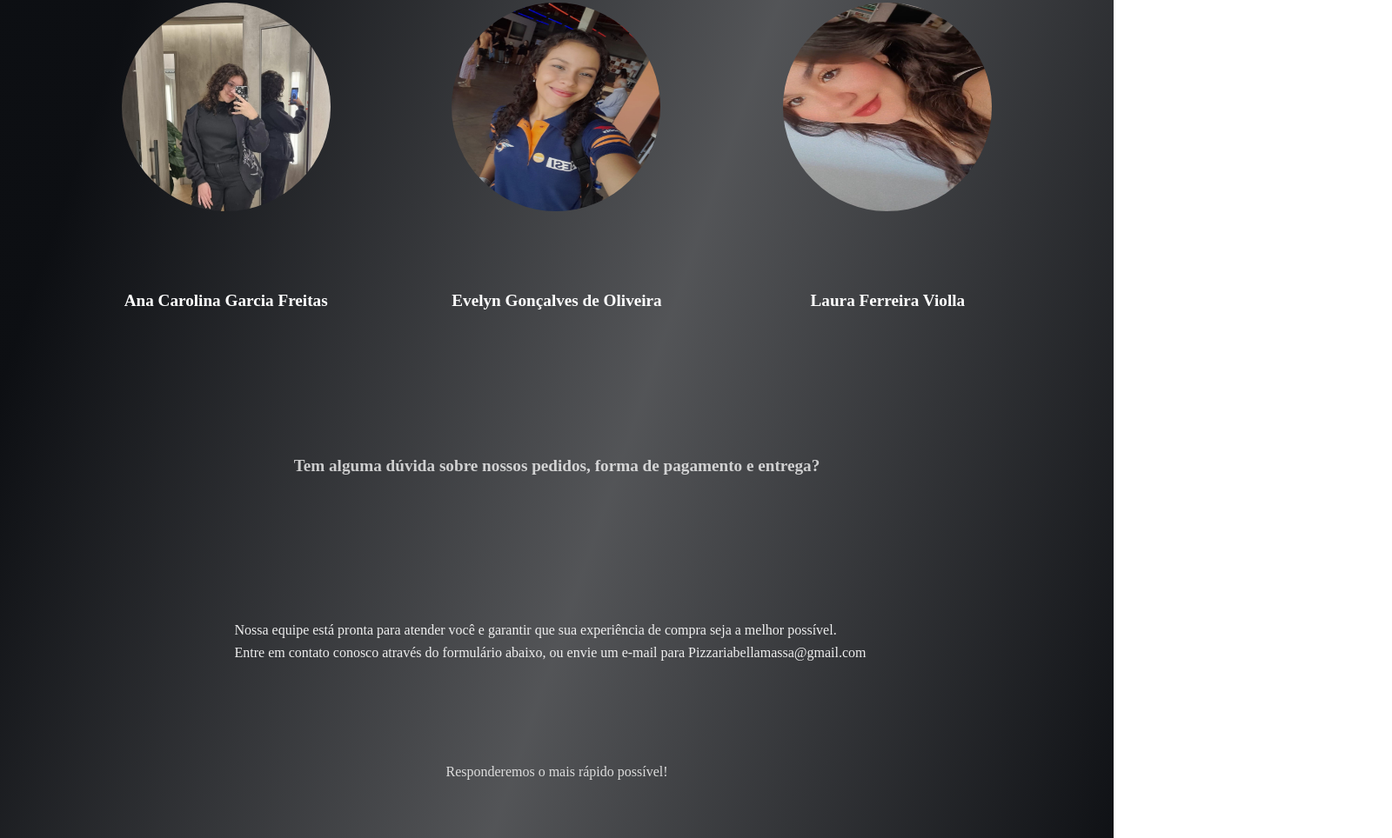
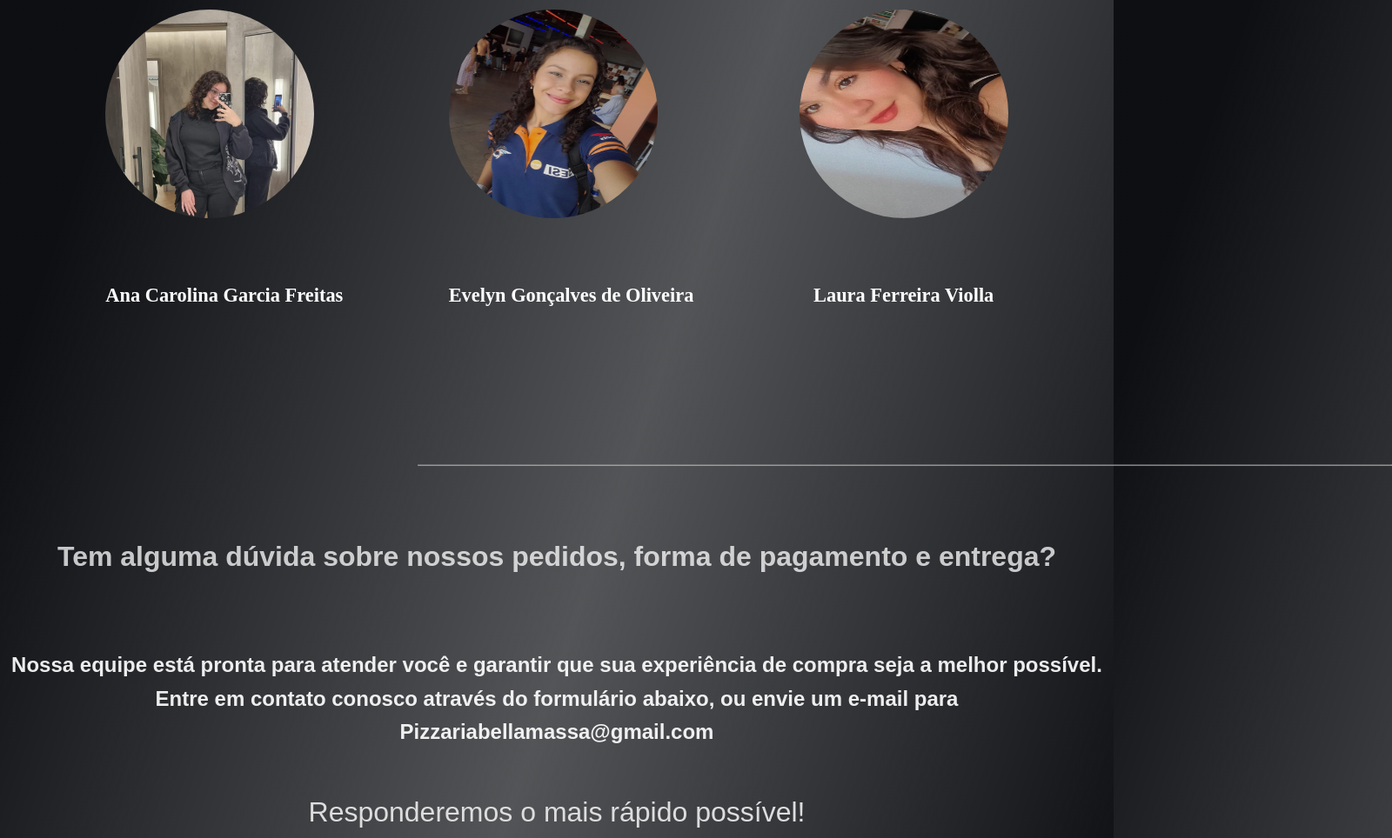
Before and after one commit to EvelynOliveira1200/BellaMassa-Pizzaria, a plain HTML site: page pages/contato.html in a window 1280 px wide. Shown: the part 479-1443 px from the top of the page at 87% size, 1600 px wide, since content can reach past the window. Drawn offline with Linux system fonts and the light colour scheme; a web font is replaced by a local one.

Commit message:
feat: ajustes_evelyn page contato

```diff
--- a/css/contato.css
+++ b/css/contato.css
@@ -1,4 +1,31 @@
 @import url('https://fonts.googleapis.com/css2?family=Cinzel:wght@550&display=swap');
+@import url('https://fonts.googleapis.com/css2?family=Afacad+Flux:wght@100..1000&family=Manrope:wght@200..800&display=swap');
+
+
+
+:root{
+  --cor-texto: #ffffff;
+  --background: #293038
+  --background-header: #020c1571;
+  --texto-header: #F6F6F8;
+  --transicao-header: #fcf9d8;
+}
+
+
+.cinzel {
+  font-family: "Cinzel", serif;
+  font-optical-sizing: auto;
+  font-weight: 550;
+  font-style: normal;
+}
+
+.afacad-flux {
+  font-family: "Afacad Flux", sans-serif;
+  font-optical-sizing: auto;
+  font-weight: 300;
+  font-style: normal;
+  font-variation-settings: "slnt" 0;
+}
 
 * {
     margin: 0;
@@ -31,17 +58,6 @@ h1 {
     text-decoration: none;
     border: none;
 }
-
-  p {
-    font-family: "Cinzel", serif;
-    font-weight: 400;
-    font-size: medium;
-    font-style: normal;
-    color: #ffffff;
-    margin-left: 20px;
-    margin-right: 35px;
-  }
-
 
 .site-header {
   position: fixed;
@@ -108,7 +124,7 @@ h1 {
 
 #redes-equipe{
   margin-top: 2rem;
-  font-size: 1.2rem;
+  font-size: 1.5rem;
   color: rgb(255, 255, 255);
   text-align: center;
 }
@@ -133,42 +149,58 @@ h1 {
 .equipe a{
   color: rgb(255, 255, 255);
   text-decoration: none;
-  font-size: 1.2rem;
+  font-size: 1.4rem;
   font-weight: bold;
-  margin-top: 5rem;
+  margin-top: 4rem;
   display: flex;
   flex-direction: column;
   align-items: center;
+  margin-bottom: 6rem;
 
 
 }
 
+.line-contatos{
+  border-color: #020c15;
+  width: 70rem;
+  height: 1px;
+  margin-top: 5rem;
+  margin-bottom: 5rem;
+  background-color: #020c15;
+  opacity: 0.5;
+  margin-left: 30rem;
+
+}
+
 .contato h4 {
-  font-family: "Cinzel", serif;
-  font-size: 1.2rem;
+  font-family: "Afacad Flux", sans-serif;
+  font-size: 2rem;
   display: flex;
   justify-content: center;
-  margin-top: 10rem;
+  margin-top: 5rem;
   color: rgba(255, 255, 255, 0.753);
+  font-weight: bold;
+
 }
 .contato p {
-  font-size: 1rem;
+  font-size: 1.5rem;
   color: rgba(255, 255, 255, 0.918);
-  margin-bottom: 5rem;
-  text-align: justify;
+  margin-bottom: 1rem;
+  text-align: center;
   align-items: flex-start;
   justify-content: center;
   display: flex;
   flex-direction: column;
   align-items: center;
+  font-family: "Afacad Flux", sans-serif;;
 
 }
 
 blockquote {
-  font-family: "Cinzel", serif;
-  font-weight: 10;
+  font-family: "Afacad Flux", sans-serif;
+  font-weight: 20rem;
   color: rgb(221, 221, 221);
-  font-size: 1rem;
+  font-size: 2rem;
   display: flex;
   justify-content: center;
   margin-top: 2rem;
--- a/pages/contato.html
+++ b/pages/contato.html
@@ -49,6 +49,8 @@
                 <a href="https://www.linkedin.com/in/laura-ferreira-violla-a526b12b1/">Laura Ferreira Violla</a>
             </div>
         </div>
+
+        <div class="line-contatos"><hr></div>
         <div class="contato">
             <h4>Tem alguma dúvida sobre nossos pedidos, forma de pagamento e entrega? <h4>
 
```
Also changed, not shown: css/global.css (+14 -22 lines), index.html (+3 -2 lines), css/pizzas.css (indentation only).
